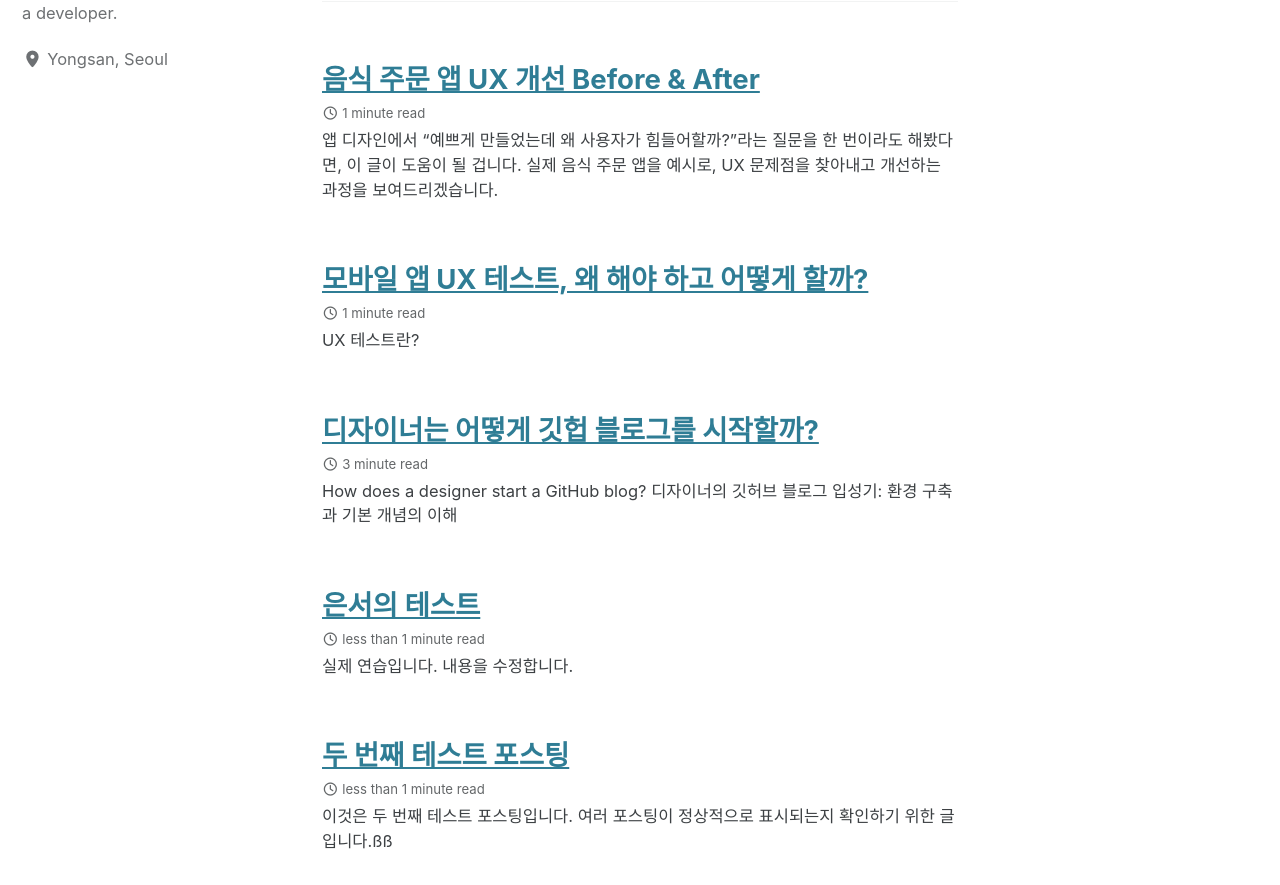
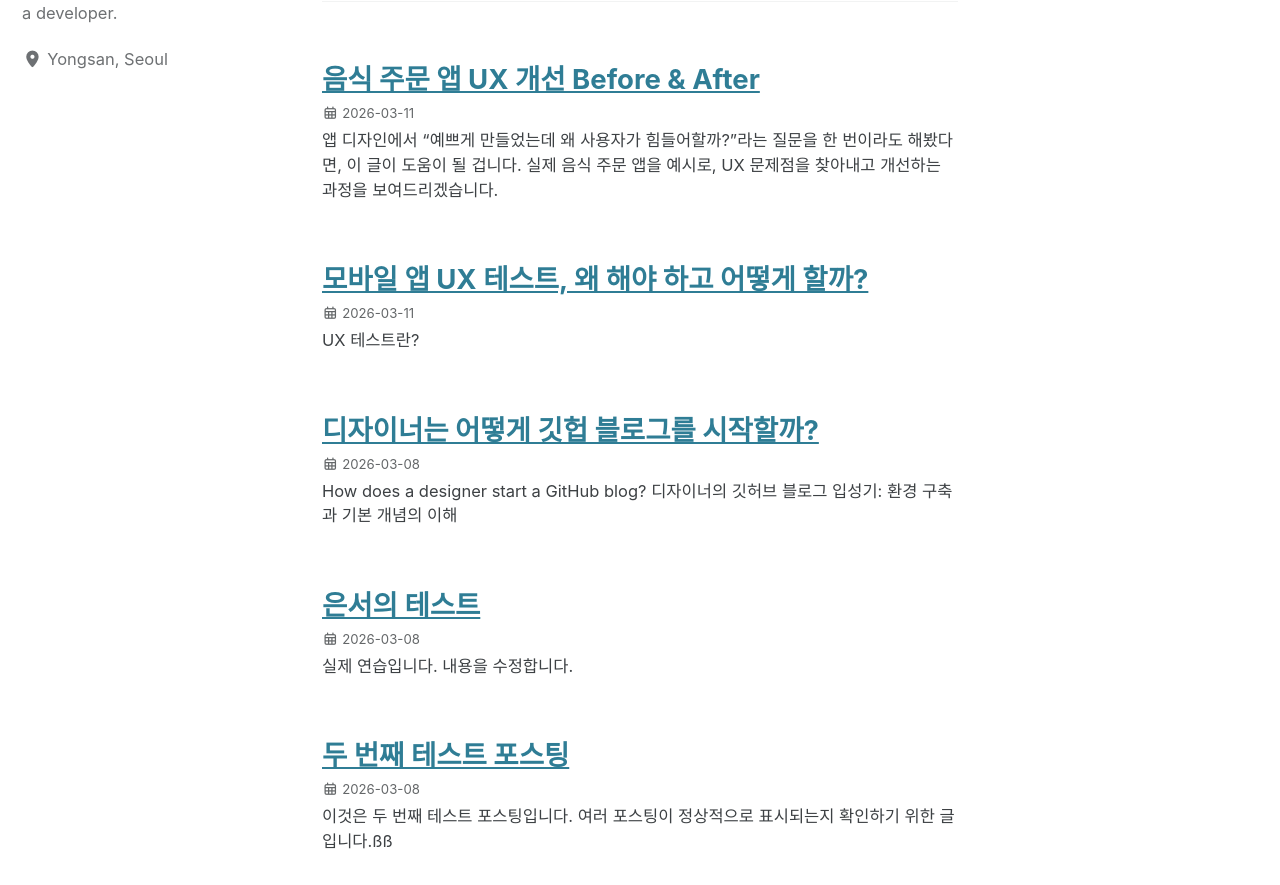
Before and after one commit to karukim/karukim.github.io, a Jekyll site: the page built from index.html, in a window 1280 px wide. Shown: the part 178-1063 px from the top of the page. Built offline with Jekyll 4.4.1, drawn with Linux system fonts in a browser that asks for light colours; cached includes are drawn as plain includes; the list of posts is cut into pages by our own code; part of the change alters nothing that is shown.

Commit message:
포스팅 날짜 포멧팅 수정

```diff
--- a/_config.yml
+++ b/_config.yml
@@ -19,6 +19,7 @@ locale                   : "en-US"
 rtl                      : # true, false (default) # turns direction of the page into right to left for RTL languages
 title                    : "Karu's mom"
 title_separator          : "-"
+date_format              : "%Y-%m-%d"
 subtitle                 : # site tagline that appears below site title in masthead
 name                     : "Your Name"
 description              : "An amazing website."
@@ -321,7 +322,8 @@ defaults:
     values:
       layout: single
       author_profile: true
-      read_time: true
+      read_time: false
+      show_date: true
       comments: # true
       share: true
       related: true
```
